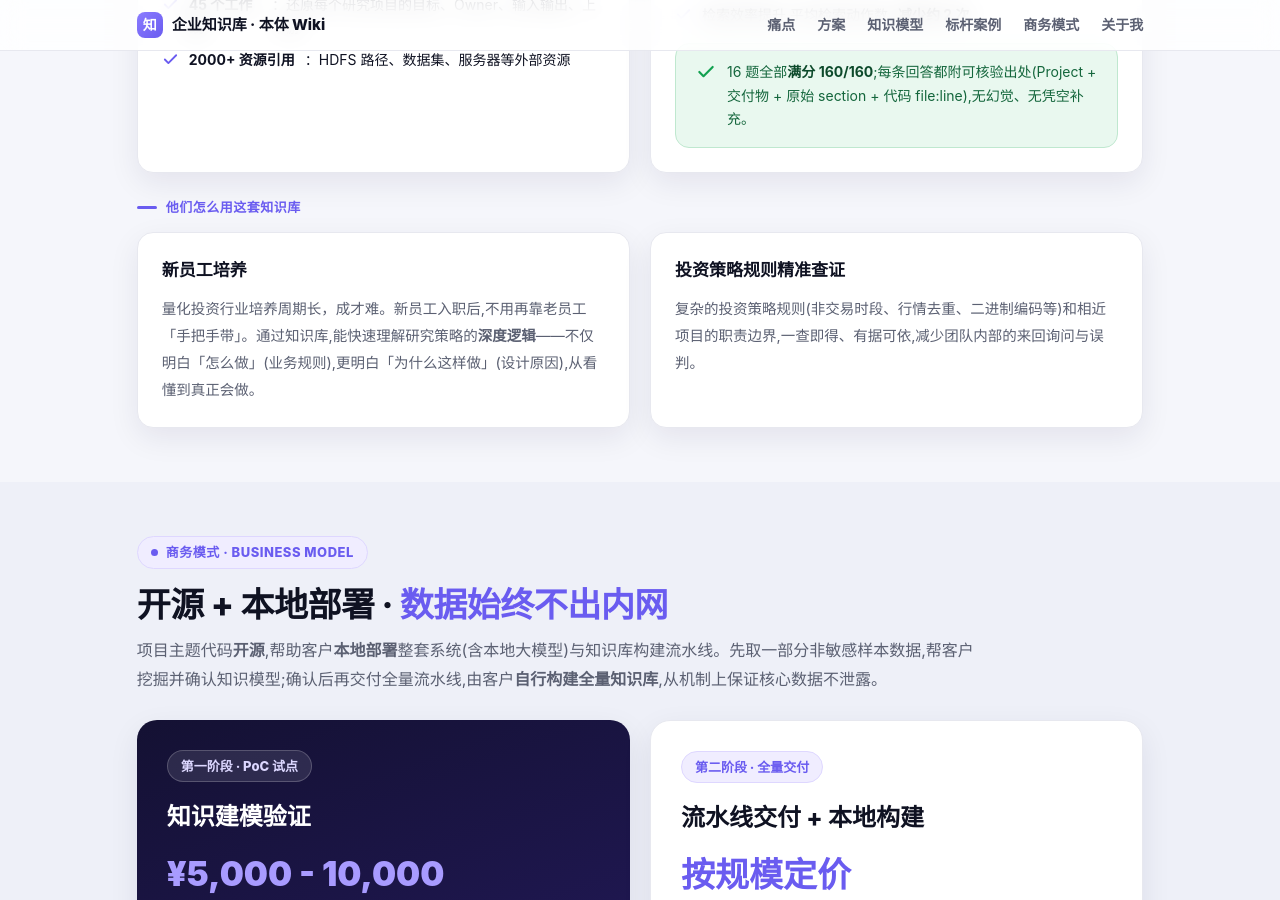
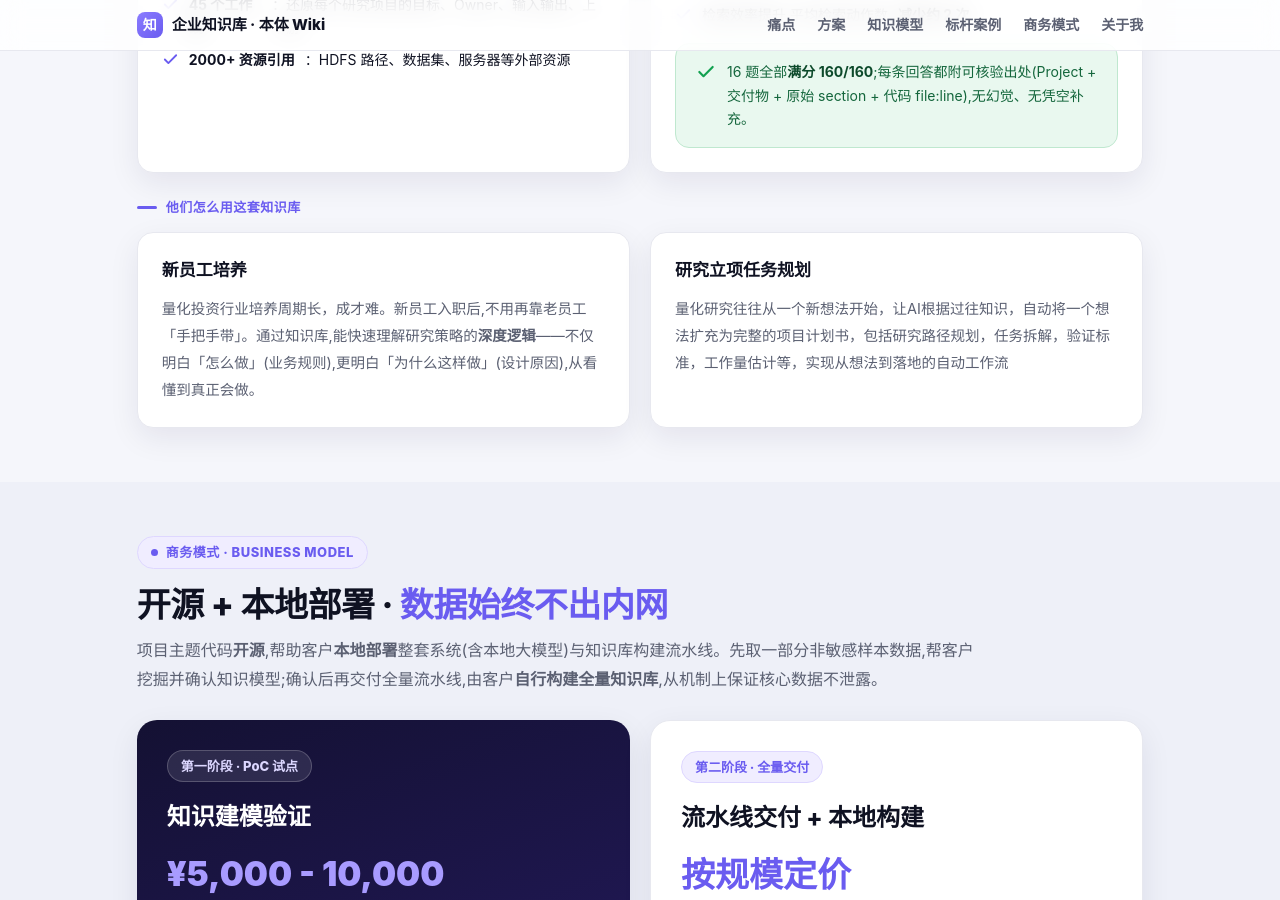
Before and after one commit to Jiwei/jiwei.github.io, a Jekyll site: the page knowledge-wiki.html, which Jekyll copies as it is, in a window 1280 px wide and 900 px high, scrolled down 4061 px. Built offline with Jekyll 4.4.1, drawn with Linux system fonts in a browser that asks for light colours.

Commit message:
feat: 更新企业知识库商业介绍页面

```diff
--- a/knowledge-wiki.html
+++ b/knowledge-wiki.html
@@ -410,8 +410,8 @@ h2.h{font-size:34px;font-weight:850;letter-spacing:-.5px;margin:0 0 10px;line-he
           <p>量化投资行业培养周期长，成才难。新员工入职后,不用再靠老员工「手把手带」。通过知识库,能快速理解研究策略的<b>深度逻辑</b>——不仅明白「怎么做」(业务规则),更明白「为什么这样做」(设计原因),从看懂到真正会做。</p>
         </div>
         <div class="panel">
-          <h4>投资策略规则精准查证</h4>
-          <p>复杂的投资策略规则(非交易时段、行情去重、二进制编码等)和相近项目的职责边界,一查即得、有据可依,减少团队内部的来回询问与误判。</p>
+          <h4>研究立项任务规划</h4>
+          <p>量化研究往往从一个新想法开始，让AI根据过往知识，自动将一个想法扩充为完整的项目计划书，包括研究路径规划，任务拆解，验证标准，工作量估计等，实现从想法到落地的自动工作流</p>
         </div>
       </div>
     </div>
```
